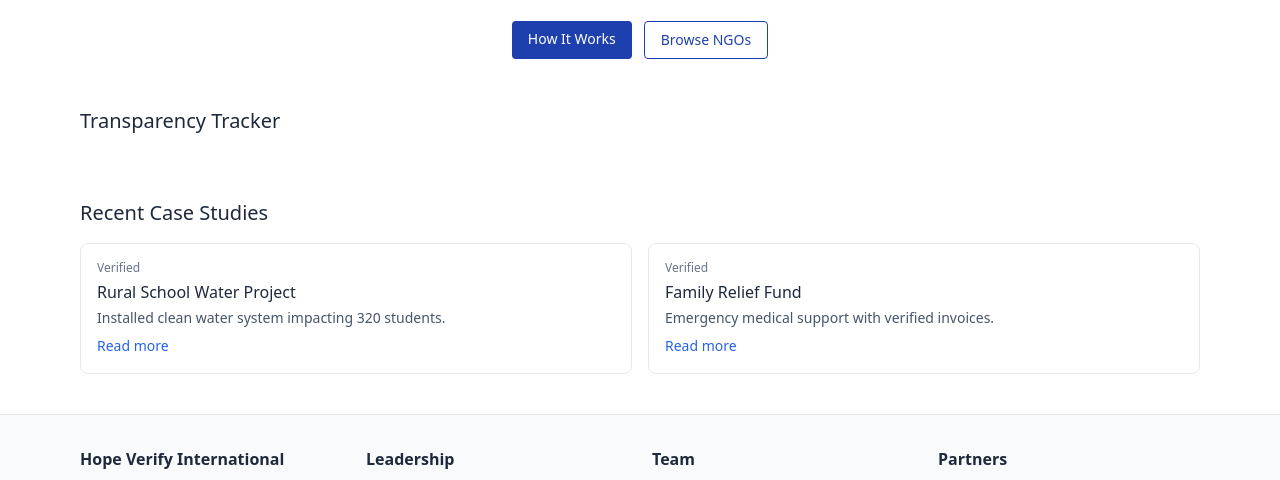
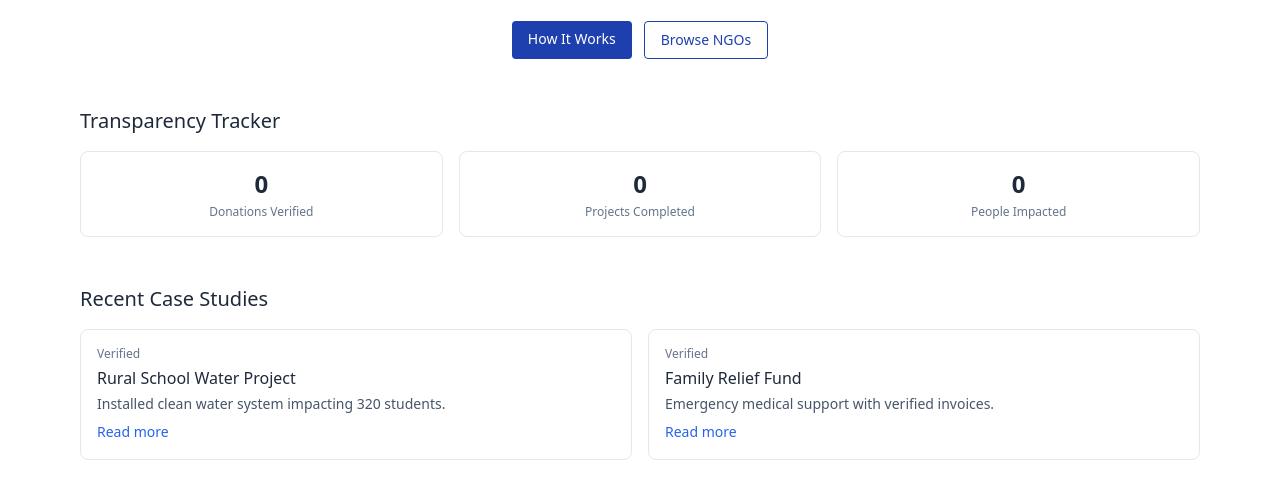
Before and after one commit to hopeverifyinternational/hopeverifyinternational, a plain HTML site: page index.html in a window 1280 px wide. Shown: the part 188-668 px from the top of the page. Drawn offline with nearby package versions, Linux system fonts and the light colour scheme.

Commit message:
Update index.html

```diff
--- a/index.html
+++ b/index.html
@@ -299,9 +299,9 @@
       }
 
       const stats = [
-        { label: 'Donations Verified', value: Soon.. },
-        { label: 'Projects Completed', value: Soon.. },
-        { label: 'People Impacted', value: soon.. }
+        { label: 'Donations Verified', value: 00 },
+        { label: 'Projects Completed', value: 00 },
+        { label: 'People Impacted', value: 00 }
       ];
       const container = document.getElementById('tracker');
       stats.forEach(s => {
```
